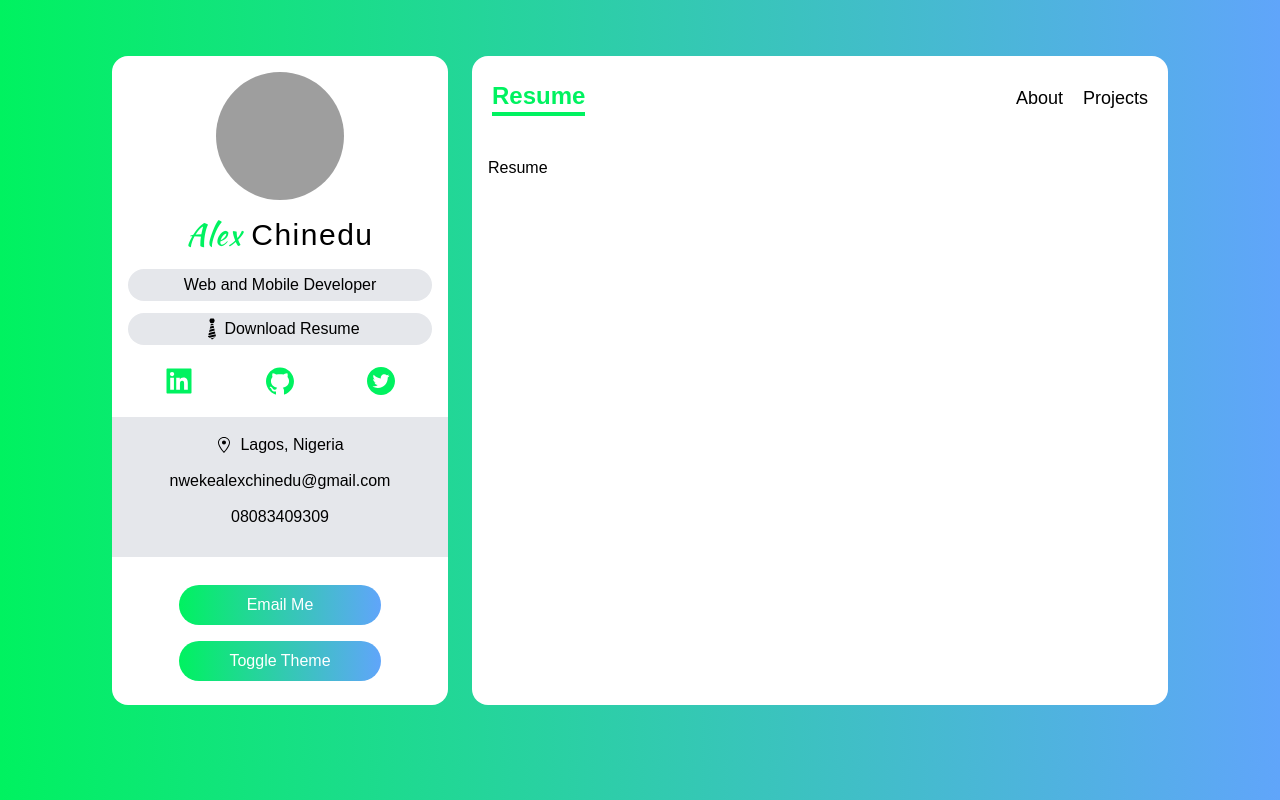
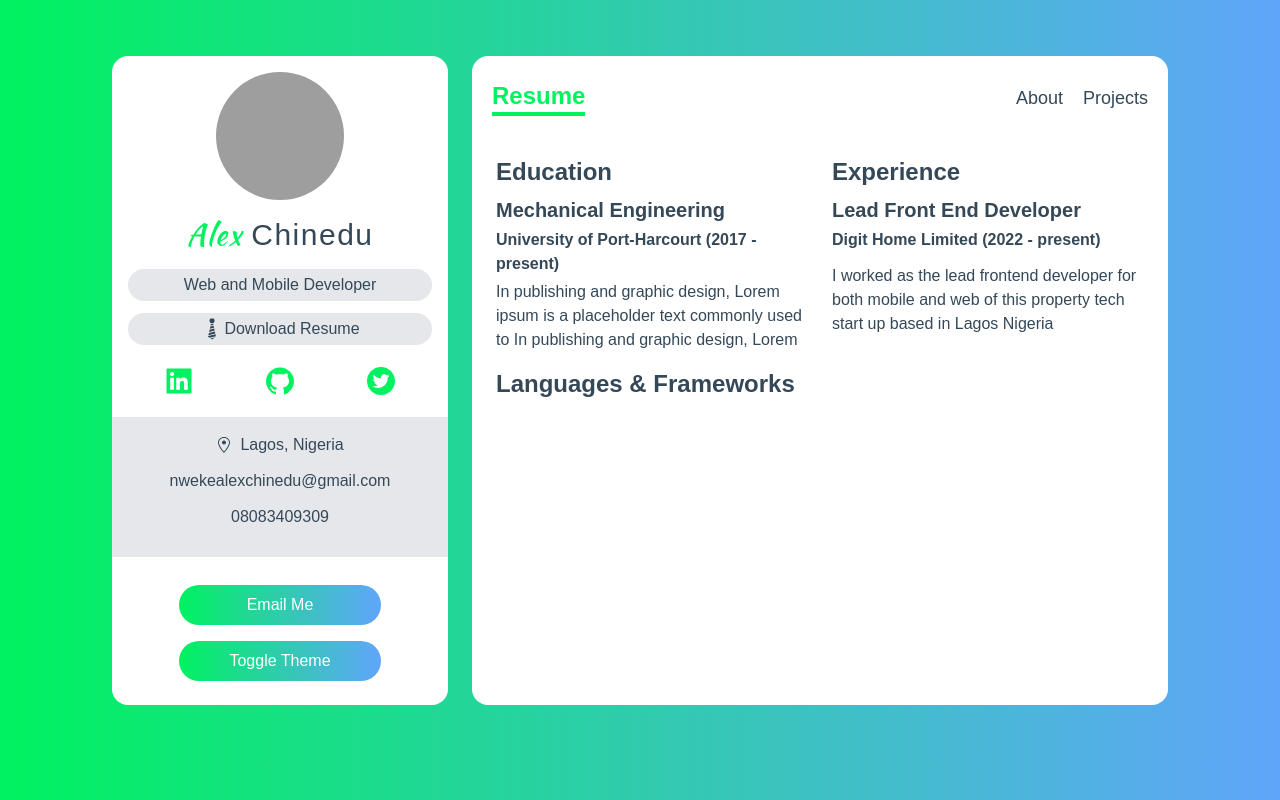
Before and after one commit to DevXanderCode/portfolio, a Next.js app: page /resume in a window 1280 px wide. Built offline with nearby package versions, Linux system fonts and the light colour scheme; grey boxes are pictures that could not be loaded.

Commit message:
worked on the languages and experience section of the resume page

```diff
--- a/pages/resume.tsx
+++ b/pages/resume.tsx
@@ -1,5 +1,45 @@
-const Resume = () => {
-  return <div className="p-4">Resume</div>;
+import { NextPage } from "next";
+
+const Resume: NextPage = () => {
+  return (
+    <div className="px-6 py-2">
+      {/* Education and Experience */}
+      <div className="grid gap-6 md:grid-cols-2">
+        <div>
+          <h5 className="my-2 text-2xl font-bold ">Education</h5>
+          <div>
+            <h5 className="my-1 text-xl font-bold">Mechanical Engineering</h5>
+            <p className="font-semibold">
+              University of Port-Harcourt (2017 - present)
+            </p>
+            <p className="my-1">
+              In publishing and graphic design, Lorem ipsum is a placeholder
+              text commonly used to In publishing and graphic design, Lorem
+            </p>
+          </div>
+        </div>
+        <div>
+          <h5 className="my-2 text-2xl font-bold ">Experience</h5>
+          <div>
+            <h5 className="my-1 text-xl font-bold">Lead Front End Developer</h5>
+            <p className="font-semibold">Digit Home Limited (2022 - present)</p>
+            <p className="my-3">
+              I worked as the lead frontend developer for both mobile and web of
+              this property tech start up based in Lagos Nigeria
+            </p>
+          </div>
+        </div>
+      </div>
+
+      {/* Languages and Tools */}
+      <div className="grid gap-6 md:grid-cols-2">
+        <div>
+          <h5 className="my-3 text-2xl font-bold">Languages & Frameworks</h5>
+          <div className="my-2"></div>
+        </div>
+      </div>
+    </div>
+  );
 };
 
 export default Resume;
--- a/styles/globals.css
+++ b/styles/globals.css
@@ -8,4 +8,5 @@
 body {
   background-color: black;
   font-family: sans-serif;
+  color: #354858;
 }
--- a/types.ts
+++ b/types.ts
@@ -13,3 +13,9 @@
   about: string;
   Icon: IconType;
 }
+
+export interface ISkill {
+  name: string;
+  level: string;
+  Icon: IconType;
+}
```
Also changed, not shown: data.ts (+51 -1 lines).
